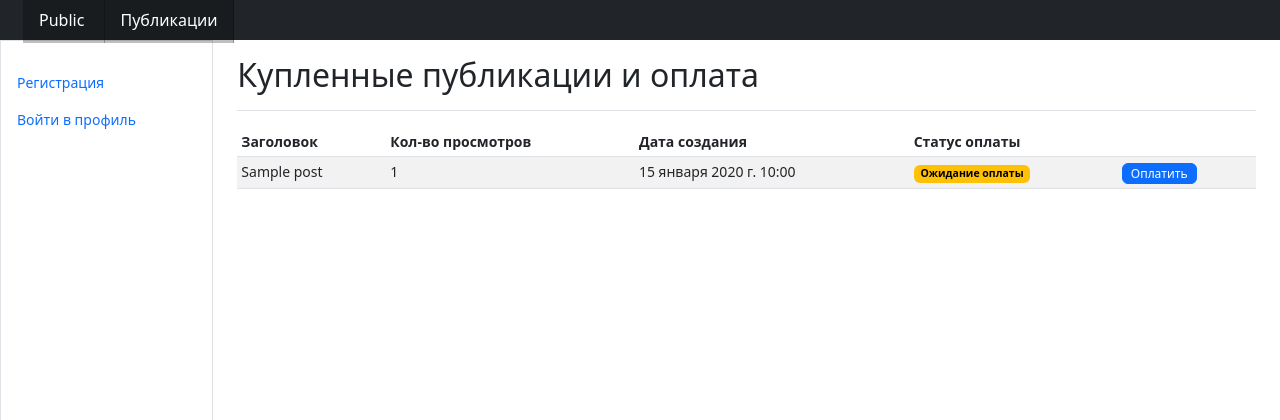
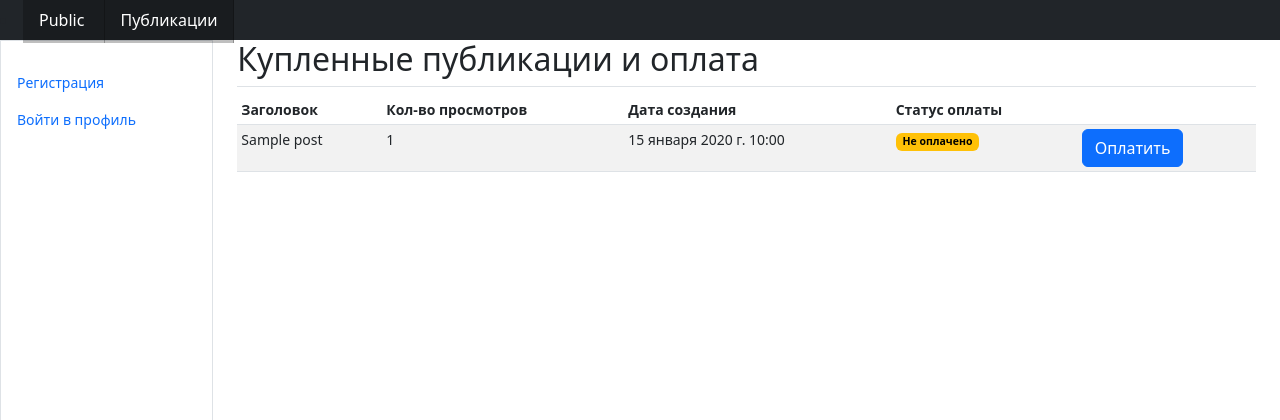
Before and after one commit to denanmax/Public_content, a Django app: template subscriptions/templates/subscriptions/subscriptions_list.html in a window 1280 px wide. Shown: the top 420 px of the page. Run offline with Django 4.2, Linux system fonts and the light colour scheme; the template is opened without the code that fills it: most values are stand-ins (such as "Sample title", 1, 10 or a date in 2020); parts of the project's set-up code (start-up, migrations or seed data) failed here and were passed over; some libraries are stand-ins or nearby versions.

Commit message:
subscriptions_list.html updt

```diff
--- a/subscriptions/templates/subscriptions/subscriptions_list.html
+++ b/subscriptions/templates/subscriptions/subscriptions_list.html
@@ -2,7 +2,7 @@
 {% load static %}
 {% block content %}
     <main class="col-md-9 ms-sm-auto col-lg-10 px-md-4">
-        <div class="d-flex justify-content-between flex-wrap flex-md-nowrap align-items-center pt-3 pb-2 mb-3 border-bottom">
+        <div class="d-flex border-bottom">
             <h1 class="h2">Купленные публикации и оплата</h1>
         </div>
 
@@ -10,11 +10,9 @@
             <table class="table table-striped table-sm">
                 <thead>
                 <tr>
-                    {#                    <th scope="col">#</th>#}
                     <th scope="col">Заголовок</th>
 
                     <th scope="col">Кол-во просмотров</th>
-                    {#                    <th scope="col">Кол-во покупок</th>#}
                     <th scope="col">Дата создания</th>
                     <th scope="col">Статус оплаты</th>
                     <th scope="col"></th>
@@ -27,18 +25,16 @@
                         <td>{{ object.post.count_views }}</td>
                         <td>{{ object.created_at }}</td>
                         {% if object.pay_status == 'open' %}
-                            <td><span class="badge text-bg-warning">Ожидание оплаты</span></td>
+                            <td><span class="badge text-bg-warning">Не оплачено</span></td>
                             <td><a class="btn btn-primary " href="{% url 'posts:pay_posts_redirect' object.post.pk %}"
-                                   role="button"
-                                   style="--bs-btn-padding-y: .05rem; --bs-btn-padding-x: .5rem; --bs-btn-font-size: .75rem;">Оплатить</a>
+                                   role="button">Оплатить</a>
                             </td>
                         {% elif object.pay_status == 'expired' %}
                             <td><span class="badge text-bg-danger">Оплата отменена</span></td>
                         {% elif object.pay_status == 'complete' %}
                             <td><span class="badge text-bg-success">Оплачено</span></td>
                             <td><a class="btn btn-success " href="{% url 'posts:posts_detail' object.post.pk %}"
-                                   role="button"
-                                   style="--bs-btn-padding-y: .05rem; --bs-btn-padding-x: .5rem; --bs-btn-font-size: .75rem;">Читать</a>
+                                   role="button">Просмотр</a>
                             </td>
                         {% endif %}
                     </tr>
```
